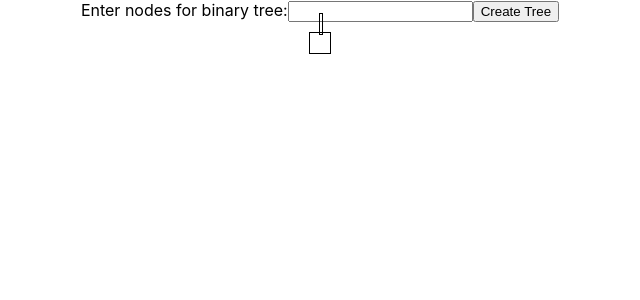
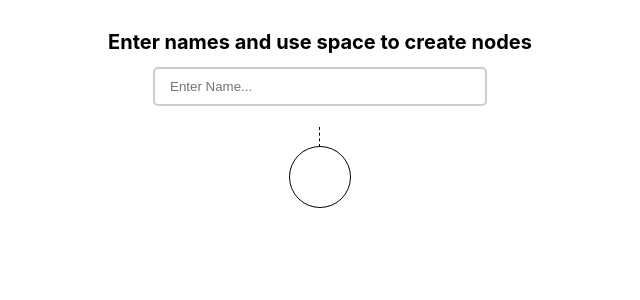
Before and after one commit to morteza-gho/react-binary-tree, a React (Create React App) app: page / in a window 1280 px wide. Shown: the top 300 px of the page, without its empty margins (320-960 px from the left). Built offline with nearby package versions, Linux system fonts and the light colour scheme.

Commit message:
working on style

```diff
--- a/src/App.css
+++ b/src/App.css
@@ -1,63 +1,45 @@
-.App {
+.wrapper {
+  width: 80%;
+  margin: 30px auto;
   text-align: center;
 }
-
-.App-logo {
-  height: 40vmin;
-  pointer-events: none;
+.title {
+  font-size: 20px;
+  font-weight: 700;
 }
-
-@media (prefers-reduced-motion: no-preference) {
-  .App-logo {
-    animation: App-logo-spin infinite 20s linear;
-  }
+input[type="text"] {
+  border: 2px solid #CCC;
+  padding: 10px 15px;
+  border-radius: 5px;
+  min-width: 300px;
 }
-
-.App-header {
-  background-color: #282c34;
-  min-height: 100vh;
-  display: flex;
-  flex-direction: column;
-  align-items: center;
-  justify-content: center;
-  font-size: calc(10px + 2vmin);
-  color: white;
-}
-
-.App-link {
-  color: #61dafb;
-}
-
-@keyframes App-logo-spin {
-  from {
-    transform: rotate(0deg);
-  }
-  to {
-    transform: rotate(360deg);
-  }
-}
- /*********************  Binary Tree *********************/
+/*********************  Binary Tree *********************/
 
 .tree {
   display: flex;
   justify-content: center;
   align-items: center;
+  margin-top: 30px;
 }
 
 .node {
+  width: 40px;
+  height: 40px;
   border: 1px solid black;
   padding: 10px;
   margin: 10px;
   display: flex;
   flex-direction: column;
   align-items: center;
+  justify-content: center;
   position: relative;
+  border-radius: 50%;
 }
 
 .node::before {
   content: '';
   position: absolute;
-  border: 1px solid black;
+  border-left: 1px dashed black;
   top: -20px;
   left: calc(50% - 1px);
   width: 2px;
@@ -81,6 +63,14 @@
   left: calc(50% + 50px);
 }
 
+.left .node::before {
+  top: -55px;
+    left: calc(50% + 10px);
+    width: 2px;
+    height: 60px;
+    rotate: 30deg;
+}
+
 @media screen and (max-width: 768px) {
   .tree {
     flex-direction: column;
--- a/src/BinaryTree.js
+++ b/src/BinaryTree.js
@@ -38,7 +38,6 @@ function BinaryTree() {
 
   useEffect(() => {
     const array = input.split(' ').map(String);
-    console.log(array)
     const rootNode = createNode(0, array);
     setRoot(rootNode);
   }, [input]);
@@ -52,14 +51,13 @@ function BinaryTree() {
   };
 
   return (
-    <div>
-      <form onSubmit={handleSubmit}>
-        <label>
-          Enter nodes for binary tree:
-          <input type="text" value={input} onChange={handleInputChange} />
-        </label>
-        <button type="submit">Create Tree</button>
-      </form>
+    <div className='wrapper'>
+
+      <h1 className='title'>Enter names and use space to create nodes</h1>
+      <input type="text" value={input} onChange={handleInputChange} placeholder="Enter Name..." />
+
+      {/* <button type="submit">Create Tree</button> */}
+
       <div className="tree">{renderNode(root)}</div>
     </div>
   );
```
